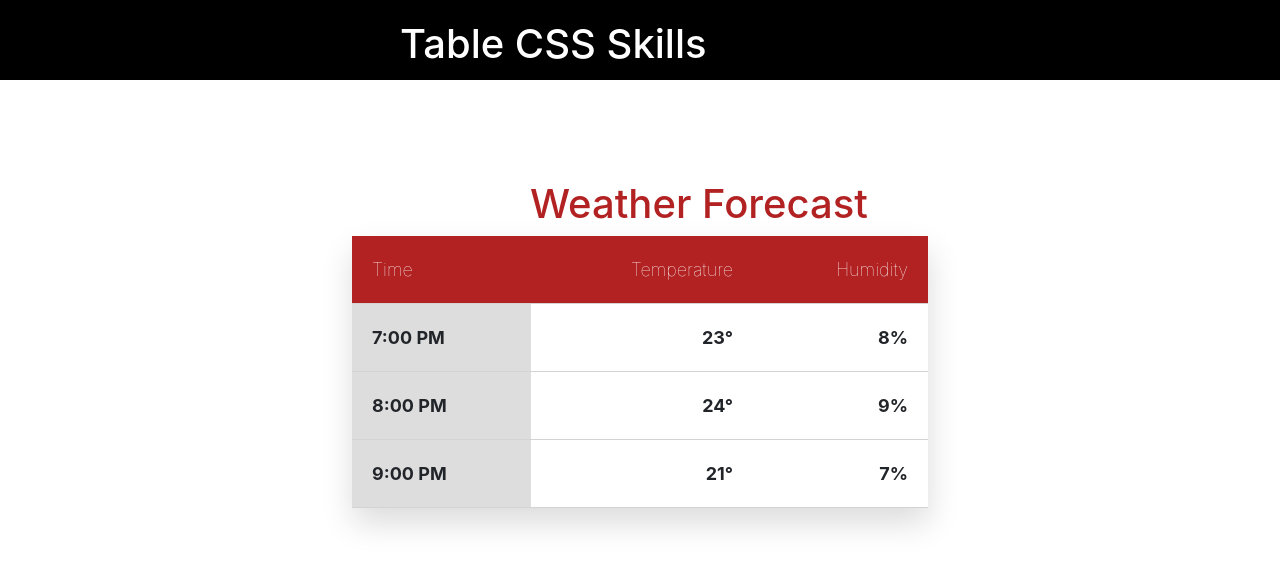
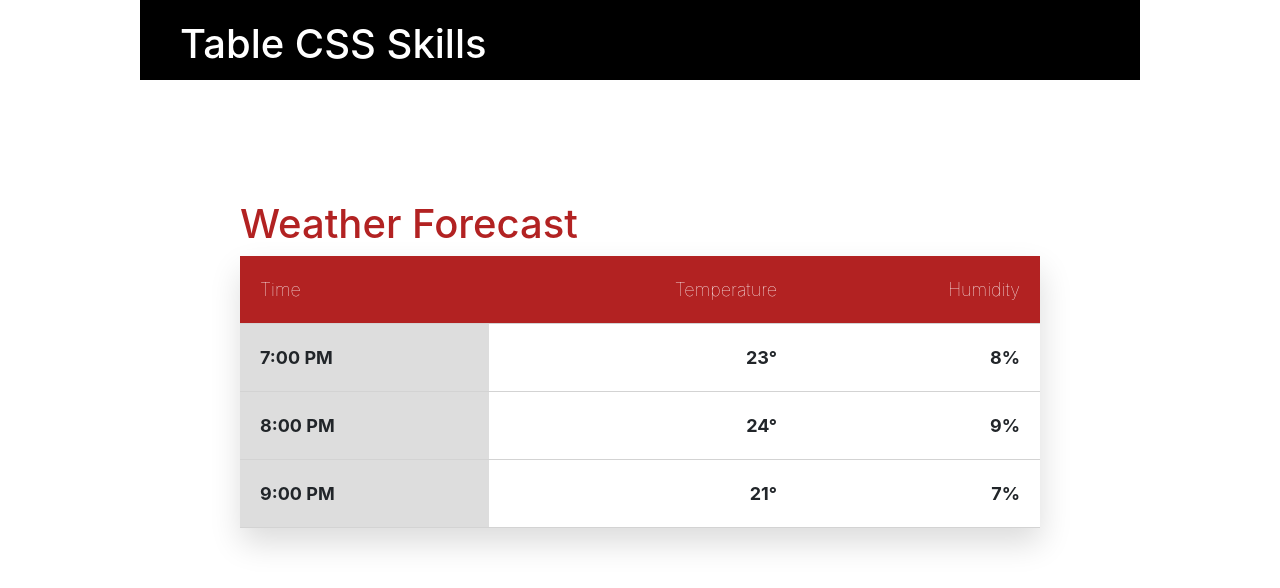
Before and after one commit to Yi-fuChiu/Assignment-3, a plain HTML site: page index.html in a window 1280 px wide. Drawn offline with nearby package versions, Linux system fonts and the light colour scheme.

Commit message:
Done table

```diff
--- /dev/null
+++ b/css/basicstyle.css
@@ -0,0 +1,14 @@
+/* * * * * * * * * * * * * * * * * * * * * * *
+Base Styles
+* * * * * * * * * * * * * * * * * * * * * * */
+
+body {
+	background:white;
+	margin: 0 0;
+}
+
+.wrapper {
+	margin: 0 auto;
+	width: 80%;
+	max-width: 1000px;
+}
--- a/css/style.css
+++ b/css/style.css
@@ -1,18 +1,20 @@
 header {
   height: 80px;
   background-color: black;
+  width: 100%;
 }
 
 .title01 {
   color: white;
-  padding-left: 400px;
+  padding-left: 40px;
   padding-top: 20px;
 }
 
 .title02 {
   color: #B22222;
-  padding-left: 530px;
-  padding-top: 100px;
+  padding-left: 100px;
+  padding-top: 20px;
+  margin-top: 100px;
 }
 
 table {
@@ -23,7 +25,7 @@ table {
 }
 
 .title03 {
-  width: 45%;
+  width: 80%;
 }
 
 th {
--- a/index.html
+++ b/index.html
@@ -6,13 +6,14 @@
     <meta name="viewport" content="width=device-width, initial-scale=1, shrink-to-fit=no">
     <!-- Bootstrap CSS -->
     <link rel="stylesheet" href="https://maxcdn.bootstrapcdn.com/bootstrap/4.0.0/css/bootstrap.min.css" integrity="sha384-Gn5384xqQ1aoWXA+058RXPxPg6fy4IWvTNh0E263XmFcJlSAwiGgFAW/dAiS6JXm" crossorigin="anonymous">
+    <link rel="stylesheet" href="./css/basicstyle.css">
     <link rel="stylesheet" href="./css/style.css">
     <title>Table CSS SKills</title>
   </head>
 
 
   <body>
-
+    <div class="wrapper">
       <header class="title01"><h1>Table CSS Skills<h1>
       </header>
 
@@ -55,7 +56,7 @@
 
        </table>
 
-
+      </div>
     <!-- Optional JavaScript -->
     <!-- jQuery first, then Popper.js, then Bootstrap JS -->
     <script src="https://code.jquery.com/jquery-3.2.1.slim.min.js" integrity="sha384-KJ3o2DKtIkvYIK3UENzmM7KCkRr/rE9/Qpg6aAZGJwFDMVNA/GpGFF93hXpG5KkN" crossorigin="anonymous"></script>
```
